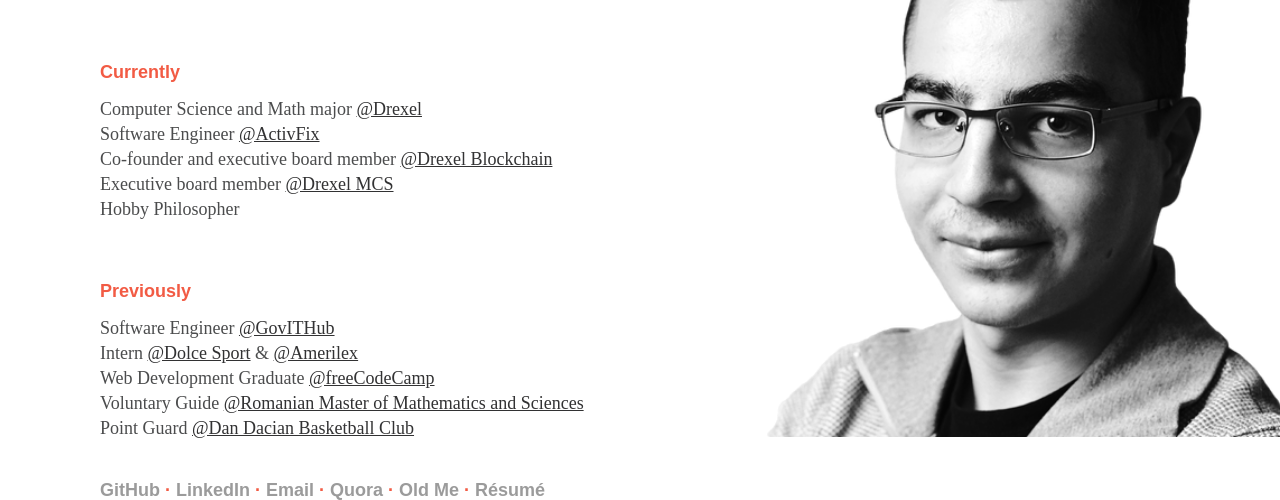
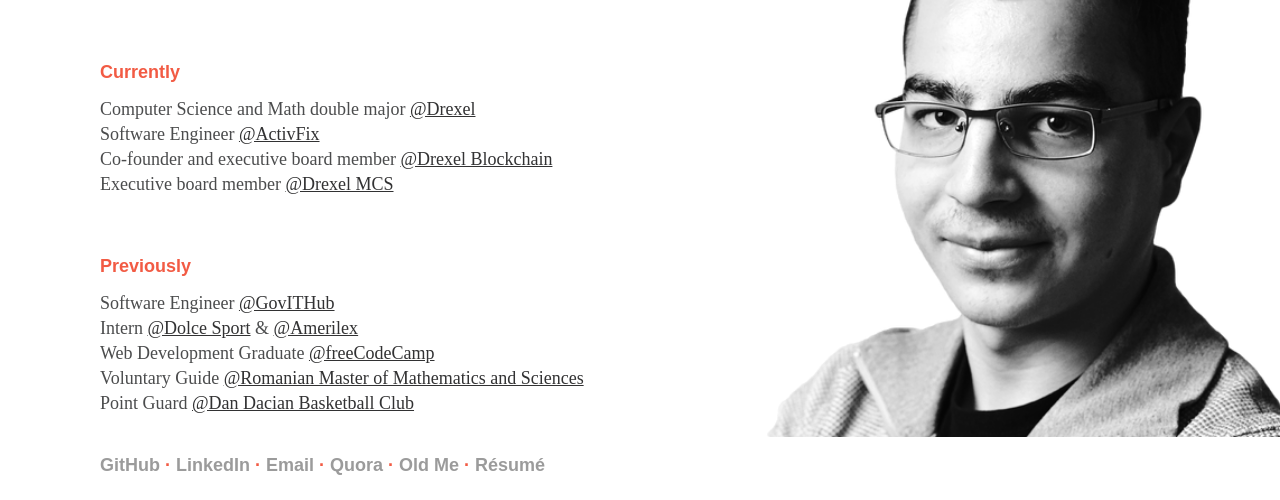
Before and after one commit to MariusGarbea/MariusGarbea.github.io, a plain HTML site: page index.html in a window 1280 px wide. Shown: the part 363-863 px from the top of the page. After the commit the page ends 838 px from the top, so only its background shows below. Drawn offline with Linux system fonts and the light colour scheme; a web font is replaced by a local one.

Commit message:
modified position

```diff
--- a/index.html
+++ b/index.html
@@ -194,11 +194,10 @@
 			<div id="currently">
 				<h2>Currently</h2>
 				<ul>
-					<li>Computer Science and Math major <a href="http://drexel.edu" target="_blank">@Drexel</a></li>
+					<li>Computer Science and Math double major <a href="http://drexel.edu" target="_blank">@Drexel</a></li>
 					<li>Software Engineer <a href="https://activfix.com" target="_blank">@ActivFix</a></li>
-                    <li>Co-founder and executive board member <a href="https://drexelblockchain.com" target="_blank">@Drexel Blockchain</a></li>
+                    <li>Co-founder and executive board member <a href="https://dragonlink.drexel.edu/organization/drexelblockchain" target="_blank">@Drexel Blockchain</a></li>
 		            <li>Executive board member <a href="https://www.facebook.com/MCSSociety" target="_blank">@Drexel MCS</a></li>
-                    <li>Hobby Philosopher</li>
 				</ul>
 			</div>
 
```
Also changed, not shown: 1 other file.
